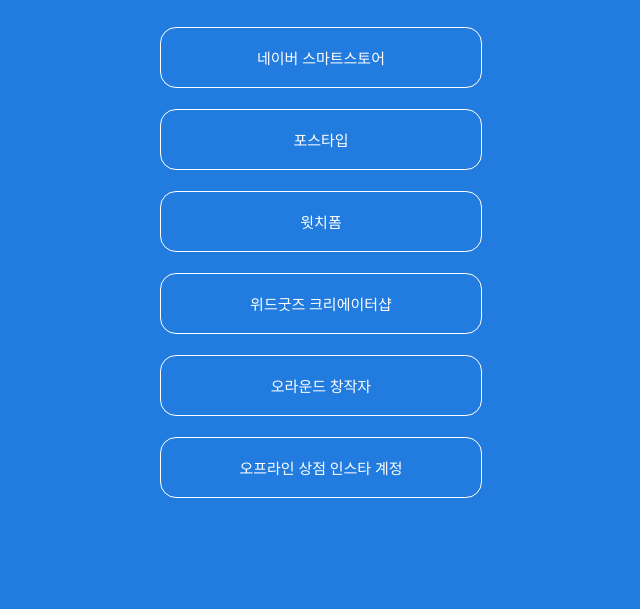
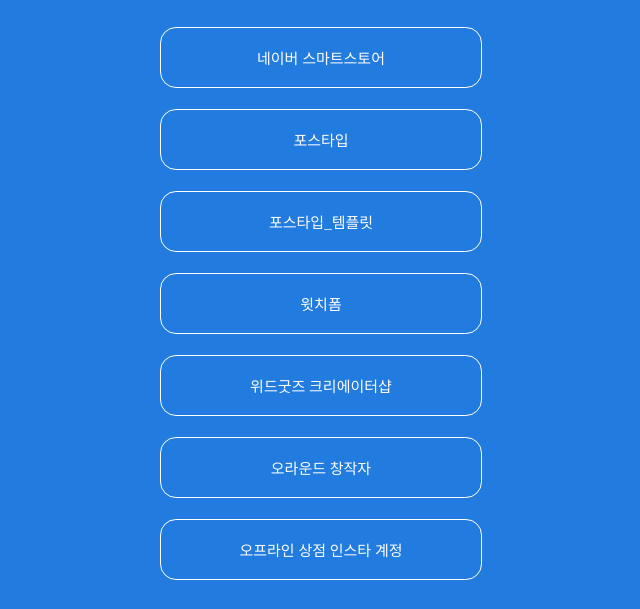
Before and after one commit to querstro/profile.tree, a plain HTML site: page index.html in a window 1280 px wide. Shown: the part 220-829 px from the top of the page, without its empty margins (319-959 px from the left). Before the commit the page ends 800 px from the top, so only its background shows below. Drawn offline with Linux system fonts and the light colour scheme; a web font is replaced by a local one.

Commit message:
index.html 업데이트_포스타입 추가

```diff
--- a/index.html
+++ b/index.html
@@ -78,6 +78,7 @@
         <p class="sub">아델리와 함께하는 시즌</p>
         <a target="_blank" href="https://smartstore.naver.com/won_studio">네이버 스마트스토어</a>
         <a target="_blank" href="https://www.postype.com/@won-studio">포스타입</a>
+        <a target="_blank" href="https://www.postype.com/@querstro">포스타입_템플릿</a>
         <a target="_blank" href="https://witchform.com/p/X1jzh37Zkp">윗치폼</a>
         <a target="_blank" href="https://withgoods.net/creator-shop/EF7Az9qGg">위드굿즈 크리에이터샵</a>
         <a target="_blank" href="https://oround.com/querstro">오라운드 창작자</a>
```
